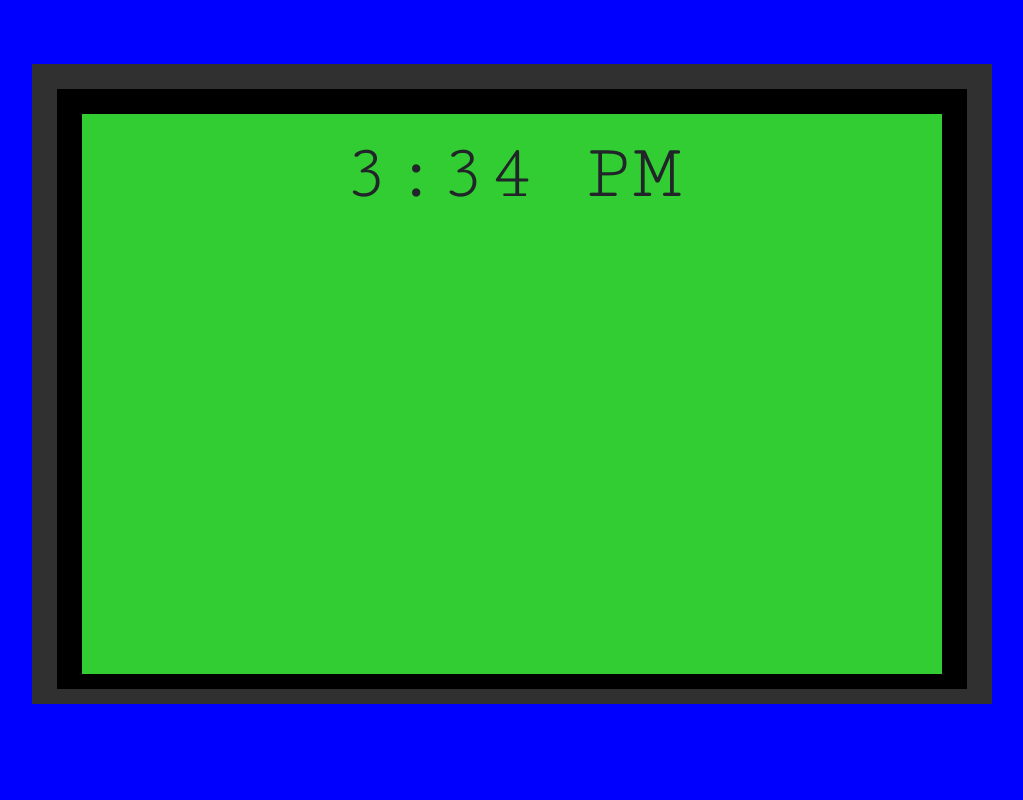
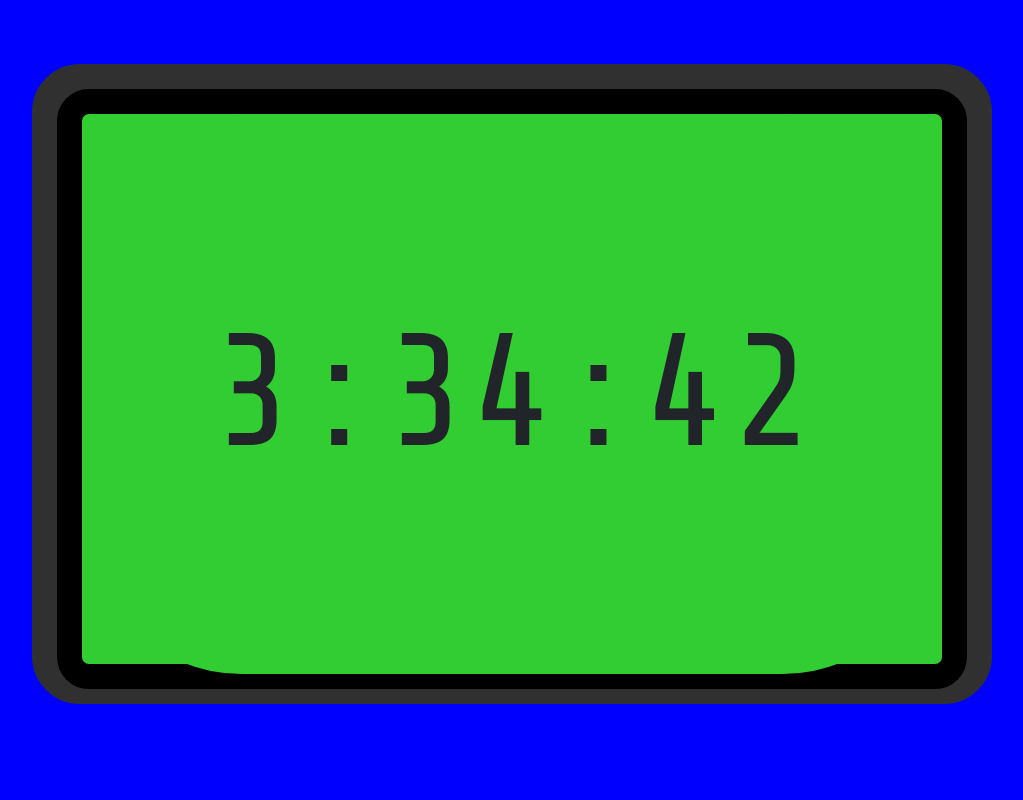
Before and after one commit to jharrison2016/etch, an Angular app: page / in a window 1280 px wide. Shown: the top 800 px of the page, without its empty margins (128-1151 px from the left). Built offline with nearby package versions, Linux system fonts and the light colour scheme.

Commit message:
004 | Formatting time (font, centering) and adding border-radii

```diff
--- a/src/app/home/home.component.css
+++ b/src/app/home/home.component.css
@@ -1,21 +1,26 @@
-@import url('https://fonts.googleapis.com/css2?family=Cutive+Mono&display=swap');
+@import url('https://fonts.googleapis.com/css2?family=Share+Tech+Mono&display=swap');
 
 .face{
     border: 25px solid black;
+    border-radius: 2em;
+    background-color: limegreen;
     height: 75vh;
 }
 .clock{
     text-align: center;
-    font-family: 'Cutive Mono', monospace;
-    font-size: 5em;
+    font-family: 'Share Tech Mono', monospace;
+    font-size: 10em;
     background-color: limegreen;
     width: 100%;
     height: 70vh;
+    line-height: 70vh;
+    border-radius: 1em;
 }
 
 .innerRim{
-    background-color: red;
+    background-color: rgb(48, 48, 48);
     border: 25px solid rgb(48, 48, 48);
+    border-radius: 3em;
     width: 75%;
     height: 80vh;
     margin: 5% 12.5%;
--- a/src/app/home/home.component.html
+++ b/src/app/home/home.component.html
@@ -1,5 +1,5 @@
 <div class="innerRim">
         <div class="face">
-            <div class="clock">{{time | date:'shortTime'}}</div>
+            <div class="clock">{{time | date:'mediumTime'}}</div>
         </div>
 </div>
```
